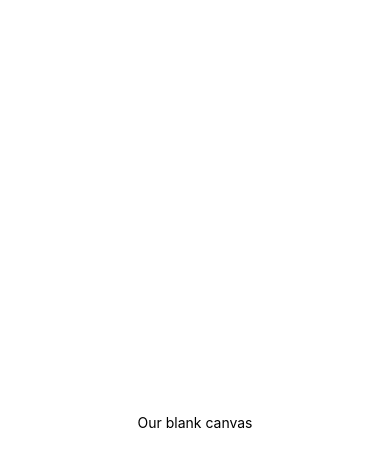
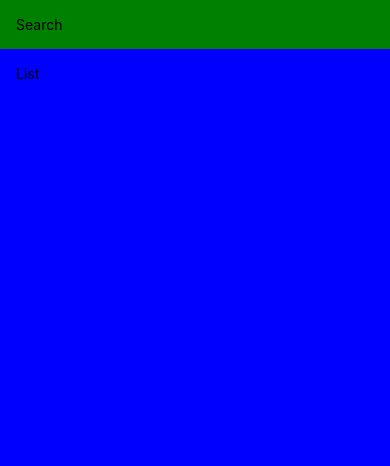
Before and after one commit to isaac-k1/meal-delivery-app, a React Native app: screen / in a window 390 px wide. Shown: the top 466 px of the page. Built offline with nearby package versions, Linux system fonts and the light colour scheme.

Commit message:
7:90 - SAV, status bar

```diff
--- a/App.js
+++ b/App.js
@@ -1,12 +1,27 @@
 import React from "react";
-import { StatusBar } from "expo-status-bar";
-import { StyleSheet, Text, View } from "react-native";
+import { StatusBar as ExpoStatusBar } from "expo-status-bar";
+import {
+  SafeAreaView,
+  StatusBar,
+  StyleSheet,
+  Text,
+  View,
+  Platform,
+} from "react-native";
 
 export default function App() {
   return (
-    <View style={{ flex: 1, alignItems: "center", justifyContent: "center" }}>
-      <Text>Our blank canvas</Text>
-    </View>
+    <>
+      <SafeAreaView style={{ flex: 1, marginTop: StatusBar.currentHeight }}>
+        <View style={{ padding: 16, backgroundColor: "green" }}>
+          <Text>Search</Text>
+        </View>
+        <View style={{ flex: 1, padding: 16, backgroundColor: "blue" }}>
+          <Text>List</Text>
+        </View>
+      </SafeAreaView>
+      <ExpoStatusBar style="auto" />
+    </>
   );
 }
 
```
Also changed, not shown: 1 other file (tests, documents, lock files or other folders).
